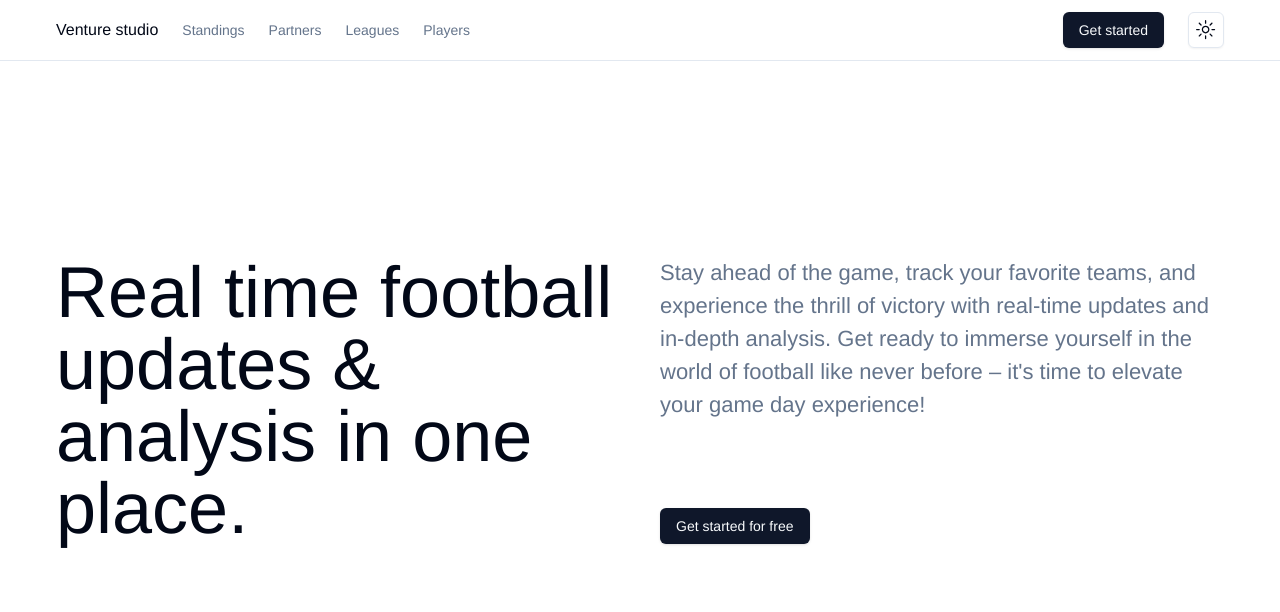
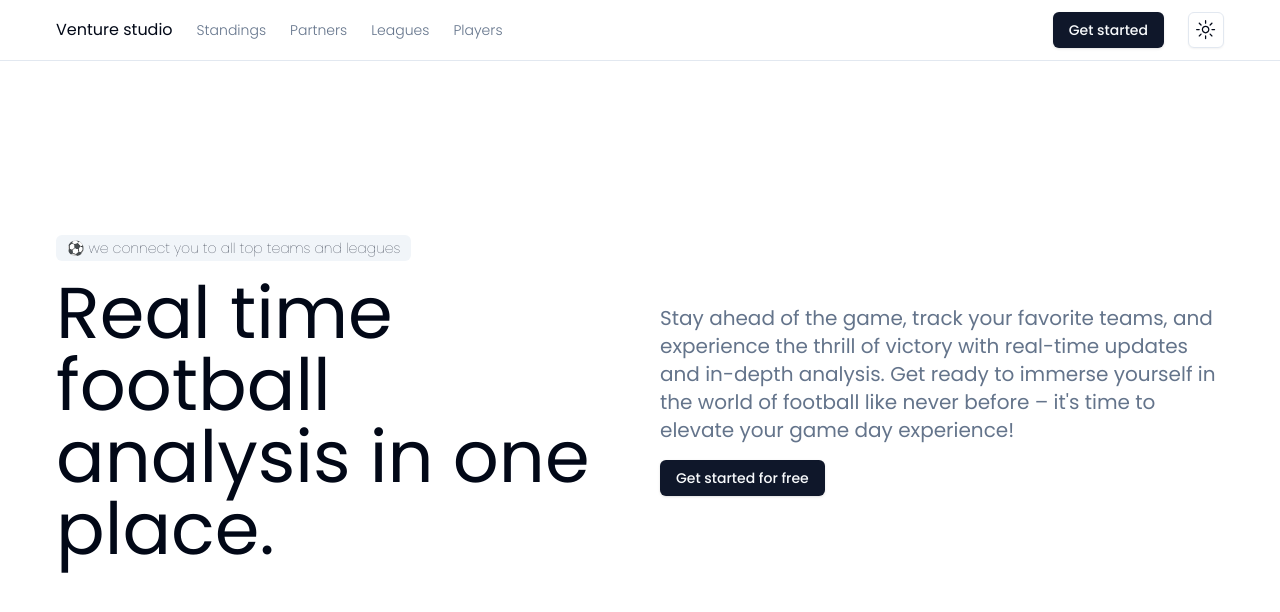
Before and after one commit to PiyushG-dev/nextJS-fullstack-stats-app, a Next.js app: page / in a window 1280 px wide. Shown: the top 612 px of the page. Built offline with nearby package versions, Linux system fonts and the light colour scheme.

Commit message:
ui fixes in hero section

```diff
--- a/app/globals.css
+++ b/app/globals.css
@@ -1,3 +1,5 @@
+@import url('https://fonts.googleapis.com/css2?family=Poppins:wght@100;200;300;400;500;600;700&display=swap');
+
 @tailwind base;
 @tailwind components;
 @tailwind utilities;
@@ -80,5 +82,5 @@
   padding: 0;
   margin: 0;
   box-sizing: border-box;
-  font-family: helvetica, sans-serif;
+  font-family: "Poppins",helvetica,sans-serif;
 }
--- a/components/hero.jsx
+++ b/components/hero.jsx
@@ -1,16 +1,20 @@
 import React from "react";
 import { heroText } from "@/constants";
 import { Button } from "./ui/button";
+import { Badge } from "./ui/badge";
 
 const Hero = () => {
   return (
     <div className="w-full h-screen flex items-center justify-center px-14 2xl:px-0 2xl:w-[1536px] 2xl:mx-auto">
-      <div className="flex gap-10">
-        <div className="w-2/4">
-          <h1 className="text-7xl">{heroText.heading}</h1>
+      <div className="flex gap-10 items-center">
+        <div className="w-2/4 flex flex-col gap-4 items-start">
+          <Badge variant="secondary" className="font-thin text-sm">
+            ⚽️ we connect you to all top teams and leagues
+          </Badge>
+          <h1 className=" text-7xl">{heroText.heading}</h1>
         </div>
-        <div className="w-2/4 flex flex-col justify-between items-start">
-          <p className="text-[22px] 2xl:text-2xl text-muted-foreground">
+        <div className="w-2/4 flex flex-col gap-4 items-start">
+          <p className="text-xl 2xl:text-2xl text-muted-foreground">
             {heroText.info}
           </p>
           <Button>Get started for free</Button>
--- /dev/null
+++ b/components/ui/badge.jsx
@@ -0,0 +1,34 @@
+import * as React from "react"
+import { cva } from "class-variance-authority";
+
+import { cn } from "@/lib/utils"
+
+const badgeVariants = cva(
+  "inline-flex items-center rounded-md border px-2.5 py-0.5 text-xs font-semibold transition-colors focus:outline-none focus:ring-2 focus:ring-ring focus:ring-offset-2",
+  {
+    variants: {
+      variant: {
+        default:
+          "border-transparent bg-primary text-primary-foreground shadow hover:bg-primary/80",
+        secondary:
+          "border-transparent bg-secondary text-secondary-foreground hover:bg-secondary/80",
+        destructive:
+          "border-transparent bg-destructive text-destructive-foreground shadow hover:bg-destructive/80",
+        outline: "text-foreground",
+      },
+    },
+    defaultVariants: {
+      variant: "default",
+    },
+  }
+)
+
+function Badge({
+  className,
+  variant,
+  ...props
+}) {
+  return (<div className={cn(badgeVariants({ variant }), className)} {...props} />);
+}
+
+export { Badge, badgeVariants }
--- a/constants/index.js
+++ b/constants/index.js
@@ -6,6 +6,6 @@ export const navLinks = [
 ];
 
 export const heroText = {
-  heading: "Real time football updates & analysis in one place.",
+  heading: "Real time football analysis in one place.",
   info: "Stay ahead of the game, track your favorite teams, and experience the thrill of victory with real-time updates and in-depth analysis. Get ready to immerse yourself in the world of football like never before – it's time to elevate your game day experience!",
 };
```
